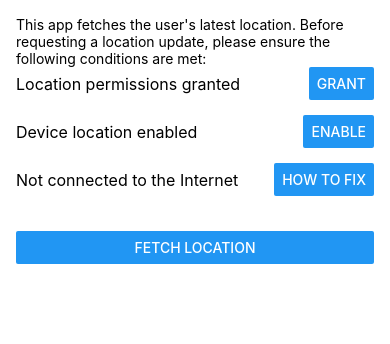
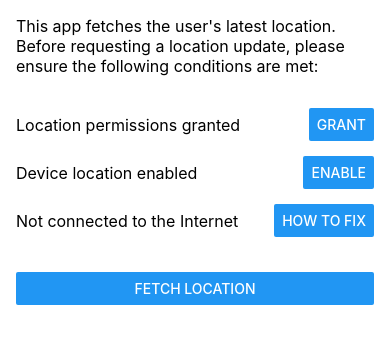
Before and after one commit to MaksimDmitriev/MyFirstReactApp, a React Native app: screen / in a window 390 px wide. Shown: the top 344 px of the page. Built offline with nearby package versions, Linux system fonts and the light colour scheme; what react-native-localize would draw is missing.

Commit message:
fix top margins

```diff
--- a/App.tsx
+++ b/App.tsx
@@ -83,7 +83,11 @@ function AppContent() {
 
 const styles = StyleSheet.create({
   container: { flex: 1, paddingHorizontal: 16 },
-  titleBlock: { marginTop: 16 },
+  titleBlock: {
+    marginTop: 16,
+    marginBottom: 32,
+    fontSize: 16,
+  },
   row: {
     flexDirection: 'row',
     justifyContent: 'space-between',
```
